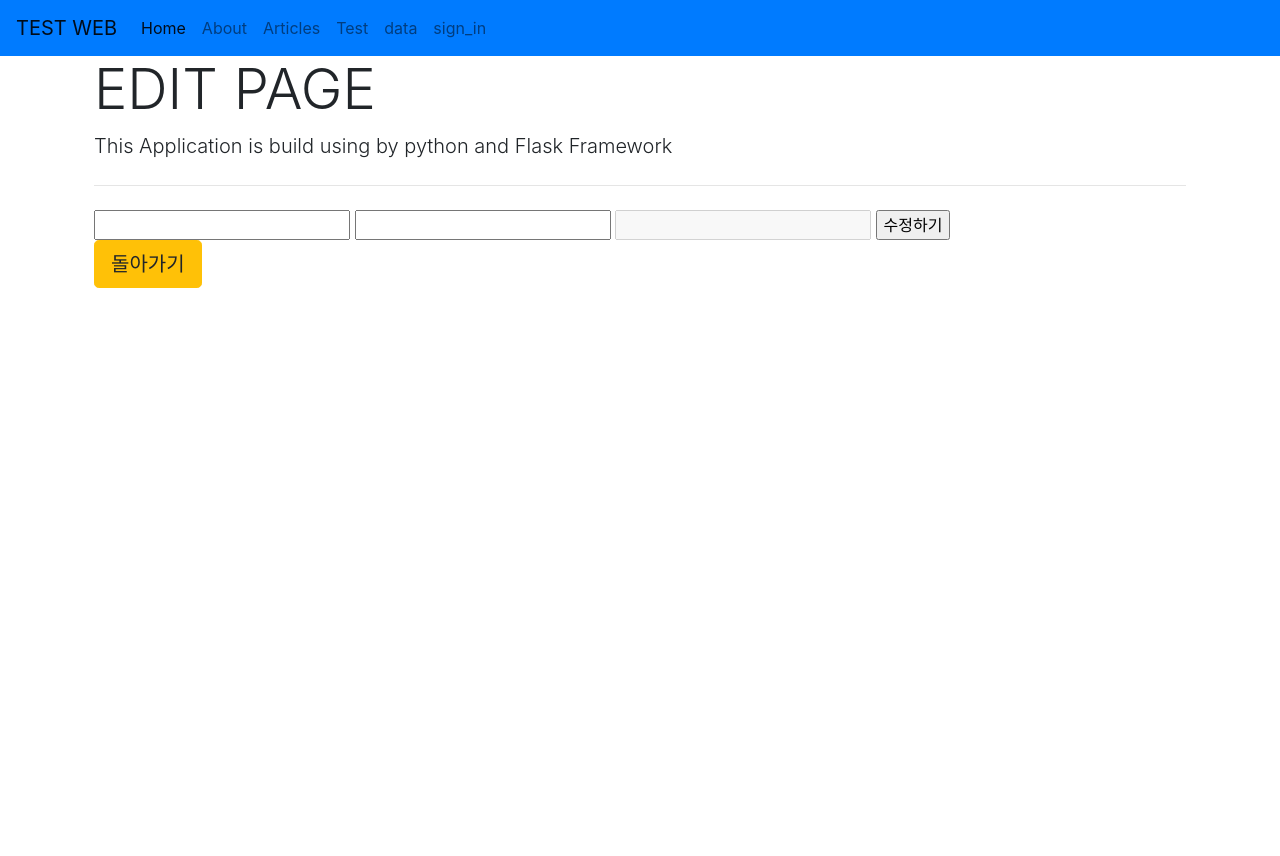
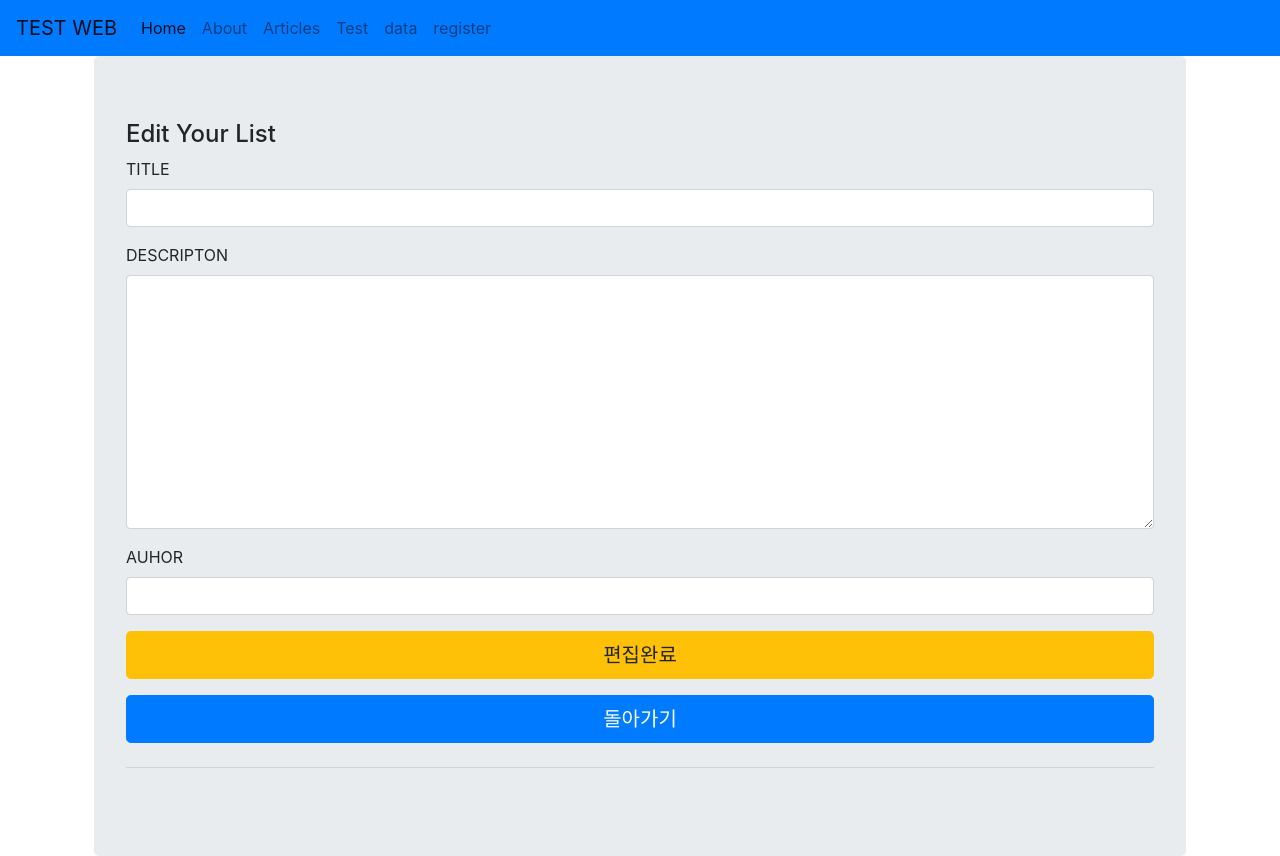
Before and after one commit to minsu8252/flask_web, a Flask app: page /1/edit in a window 1280 px wide. Before the commit the page ends 288 px from the top, so only its background shows below. Run offline with Flask 2, Linux system fonts and the light colour scheme; data that the repository does not hold is empty; some libraries are stand-ins or nearby versions.

Commit message:
register 만들기

```diff
--- a/app.py
+++ b/app.py
@@ -75,8 +75,9 @@ def edit(id):
     if request.method == "POST":
         title = request.form['title']
         desc = request.form['desc']
-        sql = 'UPDATE topic SET title = %s, body = %s WHERE (id = {});'.format(id)
-        input_data = [title, desc]
+        author = request.form['author']
+        sql = 'UPDATE topic SET title = %s, body = %s, author = %s WHERE (id = {});'.format(id)
+        input_data = [title, desc, author]
         cursor.execute(sql, input_data)
         db.commit()
         return redirect('/data')
@@ -87,11 +88,26 @@ def edit(id):
         return render_template("edit_data.html", topic = topic)
 
 
-@app.route('/sign_in' , methods=['POST', 'get'])
-def sign_in():
+@app.route('/register',  methods=["get", "POST"])
+def register():
     cursor = db.cursor()
+    if request.method == "POST":
+        name = request.form['name']
+        username = request.form['username']
+        email = request.form['email']
+        password = request.form['password']
 
-    return render_template("sign_in.html")
+        sql = "INSERT INTO users (name, email, username, password) values (%s, %s, %s ,%s);"
+        input_data = [name, email, username, password]
+
+        cursor.execute(sql, input_data)
+        db.commit()
+        return redirect('http://localhost:5000')
+    else:
+        return render_template("register.html")
+
+
+
 
 # 쌤이 만든거----------------------------------------------------
 
--- a/templates/edit_data.html
+++ b/templates/edit_data.html
@@ -1,15 +1,37 @@
 {% extends "layouts.html" %}
 {% block body %}
-<h1 class="display-4">EDIT PAGE</h1>
-<p class="lead">This Application is build using by python and Flask Framework</p>
-<hr class="my-4">
-<form action="/{{ topic[0]}}/edit" method="post" onsubmit="return confirm('이대로 수정하시겠습니까?')">
-    <input type="text" name="title" value="{{ topic[1]}}" required>
-    <input type="text" name="desc" value="{{topic[2]}}" required>
-    <input type="text" name="author" value="{{topic[3]}}" disabled>
-    <input type="submit" value="수정하기">
-
-</form>
-
-<a class="btn btn-warning btn-lg" href="/data" role="button">돌아가기</a>
+    <div class="jumbotron text-left">
+        <div class="main-container">
+            <!-- horizontal Basic Forms Start -->
+            <div class="pd-20 card-box mb-30">
+                <div class="clearfix">
+                    <div class="pull-left">
+                        <h4 class="text-blue h4">Edit Your List</h4>
+                    </div>
+                </div>
+                <form action="/{{ topic[0]}}/edit" method="POST" onsubmit="return confirm('이제로 편집하시겠습니까?')">
+                    <div class="form-group">
+                        <label>TITLE</label>
+                        <input class="form-control" type="text" name='title' value="{{ topic[1]}}" required>
+                    </div>
+                    <div class="form-group">
+                        <label>DESCRIPTON</label>
+                        <textarea class="form-control" name="desc" rows="10" required>{{ topic[2]}}</textarea>
+                    </div>
+                    <div class="form-group">
+                        <label>AUHOR</label>
+                        <input type="text" name='author' class="form-control" value="{{ topic[3]}}" required>
+                    </div>
+                    <div class="form-group">
+                        <input class="btn btn-warning btn-lg btn-block" type="submit" value="편집완료" >
+                    </div>
+                    <div class="form-group">
+                        <a class="btn btn-primary btn-lg btn-block" href="/data"> 돌아가기</a>
+                    </div>
+                </form>
+            </div>
+            <!-- horizontal Basic Forms End -->
+            </div>
+    <hr class="my-4">
+  </div>
 {% endblock %}
--- a/templates/includes/_navbar.html
+++ b/templates/includes/_navbar.html
@@ -23,7 +23,7 @@
                 <a class="nav-link" href="/data">data</a>
             </li>
             <li class="nav-item">
-                <a class="nav-link" href="/sign_in">sign_in</a>
+                <a class="nav-link" href="/register">register</a>
             </li>
         </ul>
     </div>
```
Also changed, not shown: templates/register.html (added, +32 -0 lines), templates/sign_in.html (deleted, +0 -30 lines).
